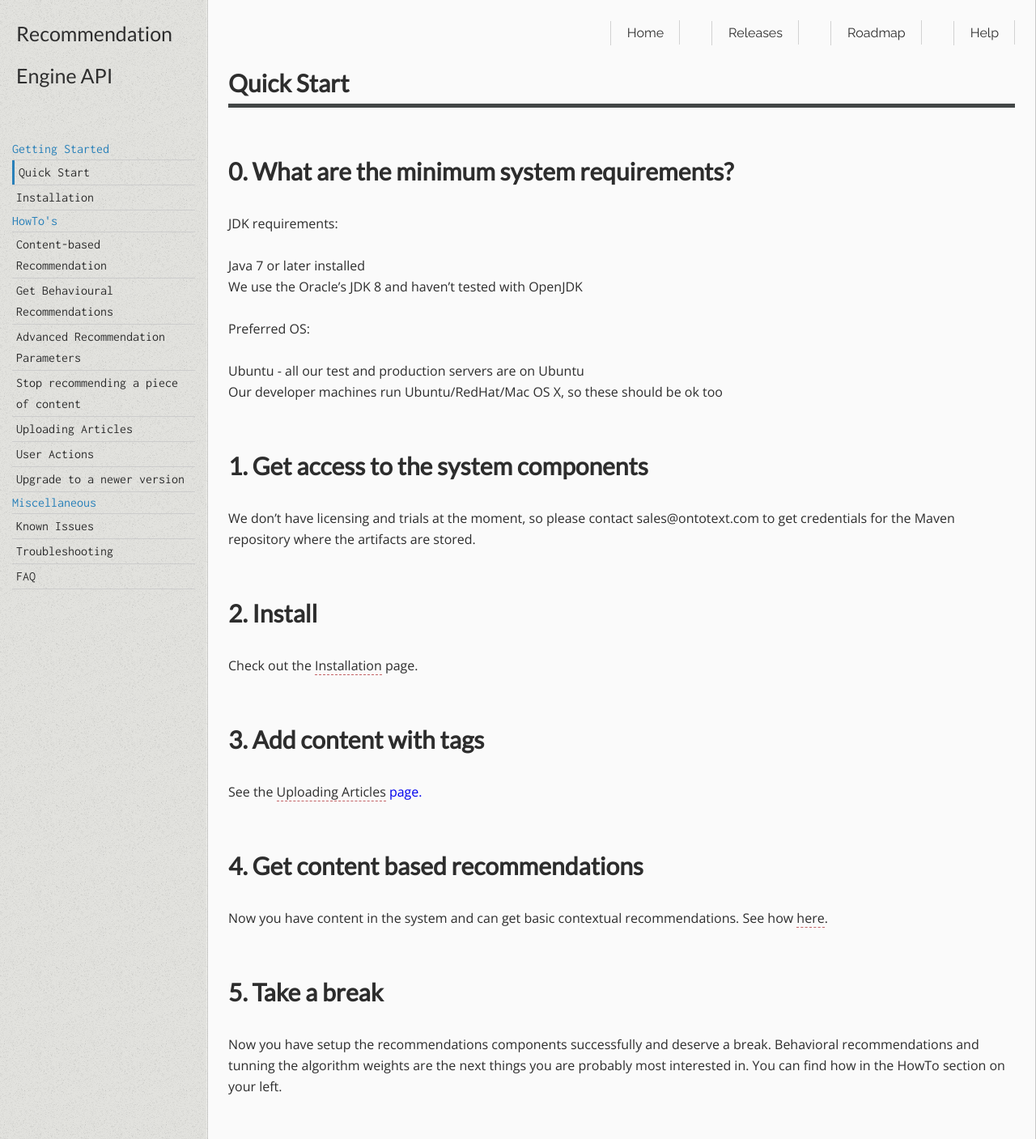
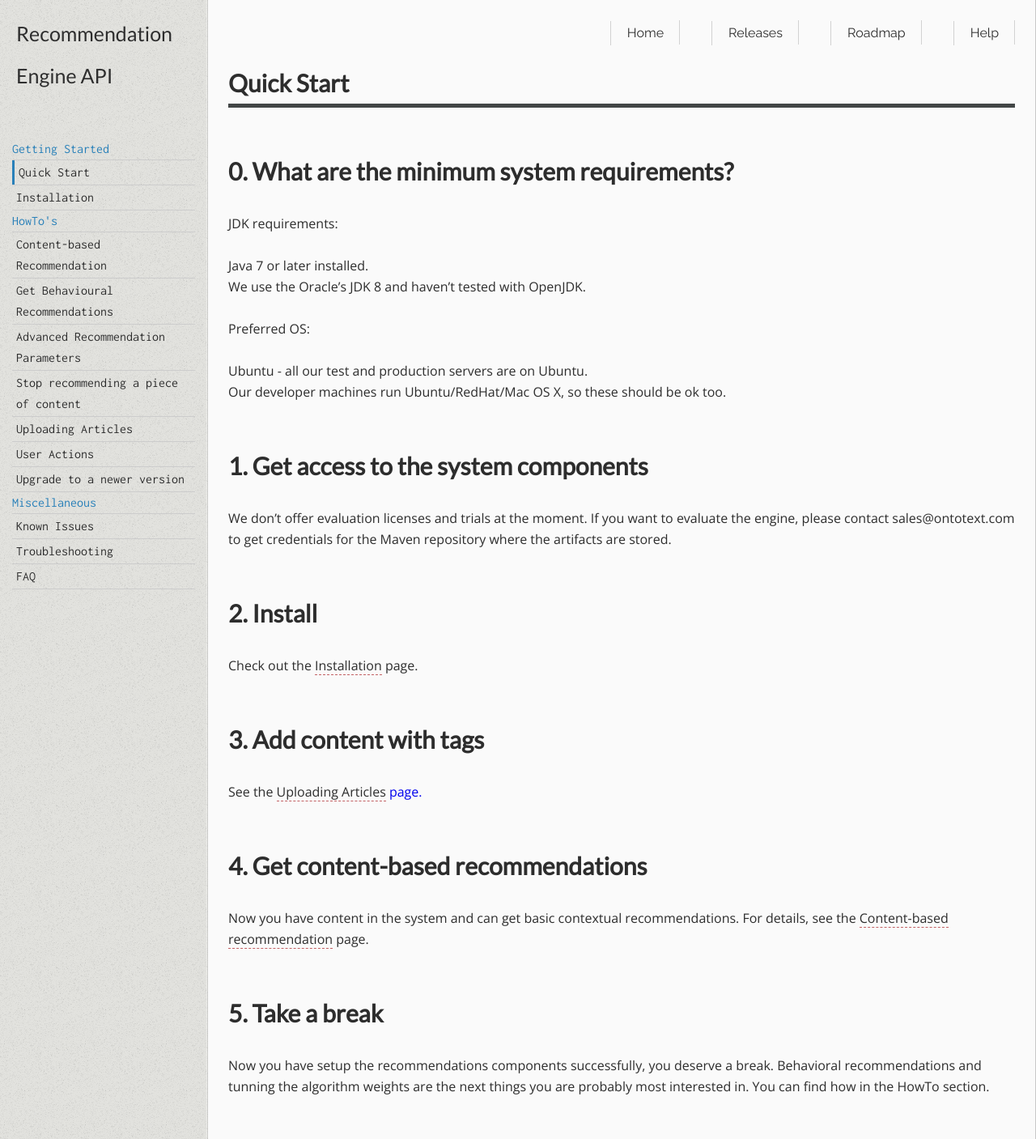
Before and after one commit to Ontotext-AD/recommend-pub-docs, a Jekyll site: the page built from _docs/quick-start.md, in a window 1280 px wide. Shown: the whole page at 81% size. Built offline with Jekyll 4.4.1, drawn with Linux system fonts in a browser that asks for light colours.

Commit message:
Applied some of the suggested rewording in the code review.

```diff
--- a/_docs/quick-start.md
+++ b/_docs/quick-start.md
@@ -11,17 +11,17 @@ permalink: docs/quick-start/
 
 JDK requirements:
 
-* Java 7 or later installed
-* We use the Oracle's JDK 8 and haven't tested with OpenJDK
+* Java 7 or later installed.
+* We use the Oracle's JDK 8 and haven't tested with OpenJDK.
 
 Preferred OS:
 
-* Ubuntu - all our test and production servers are on Ubuntu
-* Our developer machines run Ubuntu/RedHat/Mac OS X, so these should be ok too
+* Ubuntu - all our test and production servers are on Ubuntu.
+* Our developer machines run Ubuntu/RedHat/Mac OS X, so these should be ok too.
 
 # 1. Get access to the system components
 
-We don't have licensing and trials at the moment, so please contact sales@ontotext.com to get credentials for the Maven repository where the artifacts are stored.
+We don't offer evaluation licenses and trials at the moment. If you want to evaluate the engine, please contact sales@ontotext.com to get credentials for the Maven repository where the artifacts are stored.
 
 # 2. Install
 
@@ -31,11 +31,11 @@ Check out the <a href="{{ site.baseurl }}/docs/installation">Installation</a> pa
 
 See the <a href="{{ site.baseurl }}/docs/uploading-articles">Uploading Articles<a> page.
 
-# 4. Get content based recommendations
+# 4. Get content-based recommendations
 
-Now you have content in the system and can get basic contextual recommendations. See how <a href="{{ site.baseurl }}/docs/content-based-recommendation">here<a/>.
+Now you have content in the system and can get basic contextual recommendations. For details, see the <a href="{{ site.baseurl }}/docs/content-based-recommendation">Content-based recommendation<a/> page.
 
 # 5. Take a break
 
-Now you have setup the recommendations components successfully and deserve a break. Behavioral recommendations and tunning the algorithm weights are the next things you
- are probably most interested in. You can find how in the HowTo section on your left.
+Now you have setup the recommendations components successfully, you deserve a break. Behavioral recommendations and tunning the algorithm weights are the next things you
+ are probably most interested in. You can find how in the HowTo section.
```
Also changed, not shown: _docs/faq.md (+5 -5 lines), _docs/known-issues.md (+2 -2 lines), help/index.md (+4 -4 lines).
